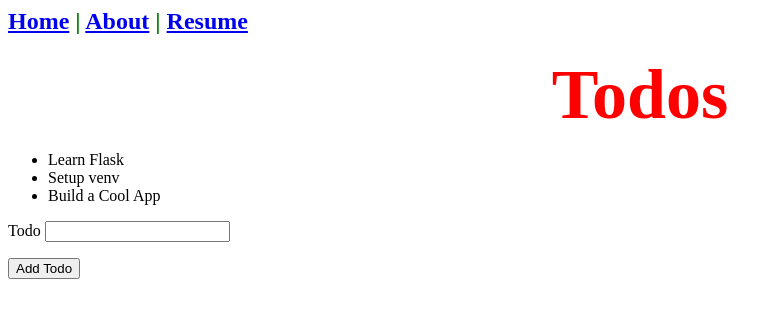
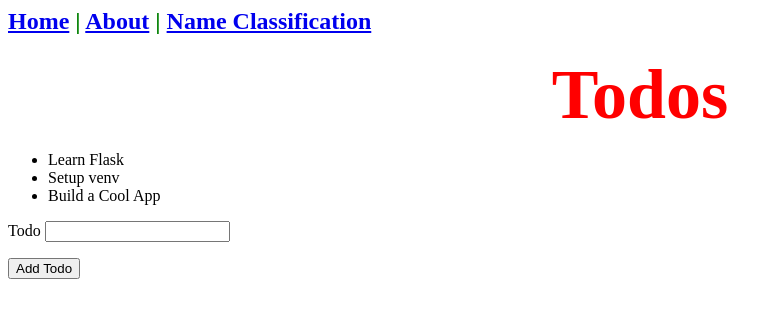
Before and after one commit to paulmunar/Ethnicity-Classifier-Flask-App, a Flask app: page / in a window 1280 px wide. Shown: the top 318 px of the page, without its empty margins (0-782 px from the left). Run offline with Flask 2, Linux system fonts and the light colour scheme.

Commit message:
beginning to create name classification logic

```diff
--- a/app.py
+++ b/app.py
@@ -1,5 +1,7 @@
 from flask import Flask, render_template, request
-from app_forms import TodoForm
+from forms import TodoForm, NameForm
+from ethnicolr import pred_census_ln
+import pandas as pd
 
 app = Flask(__name__)
 app.config['SECRET_KEY'] = 'mysecret'
@@ -16,10 +18,20 @@ def index():
         todos.append(todo_form.todo.data)
     return render_template('index.html', todos=todos, template_form=todo_form)
 
-@app.route('/resume')
-def resume():
-    return render_template('resume.html')
-
 @app.route('/about')
 def about():
     return render_template('about.html')
+
+@app.route('/name_classification', methods=["GET", "POST"])
+def name_classification():
+    name_form = NameForm()
+    first_name_race = None
+    last_name_race = None
+    if name_form.validate_on_submit():
+        names = [{"name":name_form.first_name.data},{"name":name_form.last_name.data}]
+        df = pd.DataFrame(names)
+        pred_df = pred_census_ln(df, "name", year=2010, num_iter=100, conf_int=0.9)
+        first_name_race = pred_df["race"][0]
+        last_name_race = pred_df["race"][1]
+
+    return render_template('name_classification.html', template_form=name_form, first_name_race=first_name_race, last_name_race=last_name_race)
--- a/app_forms.py
+++ /dev/null
@@ -1,7 +0,0 @@
-from flask_wtf import FlaskForm
-from wtforms import StringField, SubmitField
-from wtforms.validators import DataRequired
-
-class TodoForm(FlaskForm):
-    todo = StringField("Todo", validators=[DataRequired()])
-    submit = SubmitField("Add Todo")
--- /dev/null
+++ b/forms.py
@@ -0,0 +1,12 @@
+from flask_wtf import FlaskForm
+from wtforms import StringField, SubmitField
+from wtforms.validators import DataRequired
+
+class TodoForm(FlaskForm):
+    todo = StringField("Todo", validators=[DataRequired()])
+    submit = SubmitField("Add Todo")
+
+class NameForm(FlaskForm):
+    first_name = StringField("First Name", validators=[DataRequired()])
+    last_name = StringField("Last Name", validators=[DataRequired()])
+    submit = SubmitField("Predict Ethnicity")
--- a/templates/base.html
+++ b/templates/base.html
@@ -23,7 +26,7 @@
         |
         <a href="/about">About</a>
         |
-        <a href="/resume">Resume</a></h2>
+        <a href="/name_classification">Name Classification</a></h2>
     </div>
     {% block content %}{% endblock %}
 </body>
--- a/templates/resume.html
+++ /dev/null
@@ -1,4 +0,0 @@
-{% extends "base.html" %}
-{% block content %}
-    <p>will put resume here eventually</p>
-{% endblock %}
```
Also changed, not shown: other parts of templates/base.html (+3 -0 lines), templates/name_classification.html (added, +24 -0 lines), templates/name_data.html (added, +24 -0 lines).
